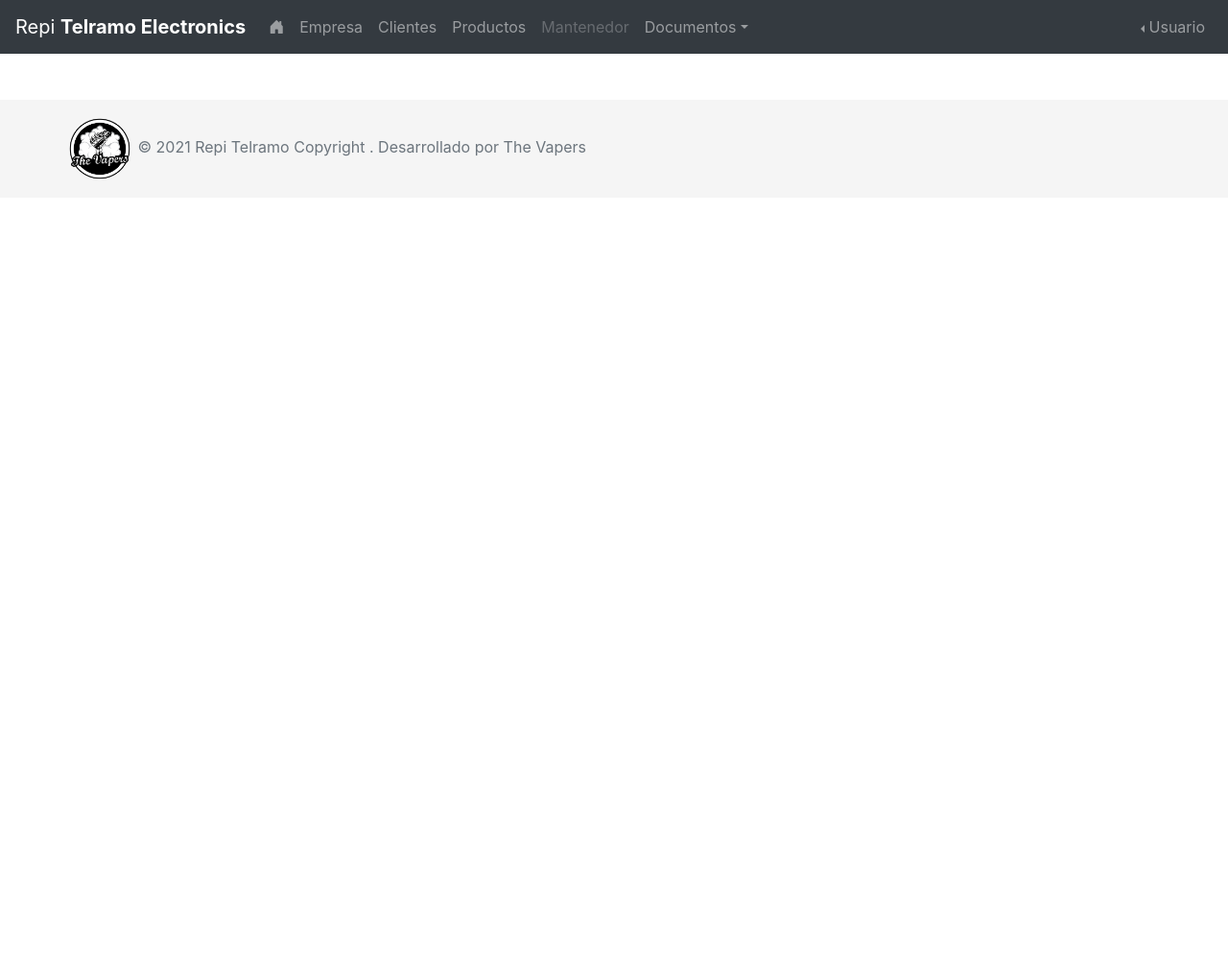
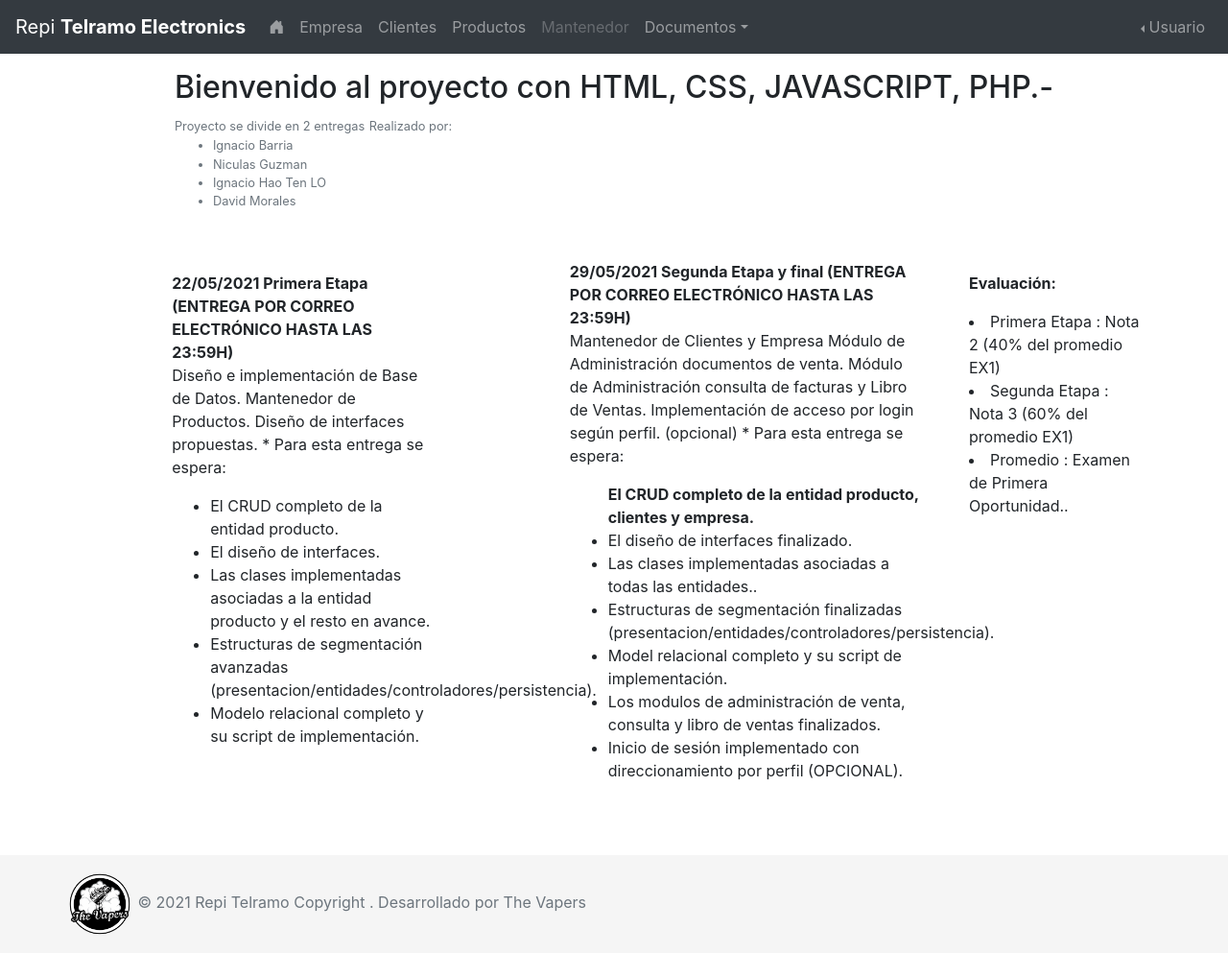
Before and after one commit to Dalxiz/repitelramo, a PHP site: page /Presentacion/principal.php in a window 1280 px wide. Shown: the whole page at 96% size. Before the commit the page ends 187 px from the top, so only its background shows below. Run offline with PHP 8.4, Linux system fonts and the light colour scheme; some libraries are stand-ins or nearby versions.

Commit message:
Principal con mensaje

```diff
--- a/Presentacion/principal.php
+++ b/Presentacion/principal.php
@@ -32,7 +32,68 @@
 
 <?php require_once 'menu.php' ?>
 
+      <div class="container d-block">
+      <div class="row no-gutters  ">
+        <div class="d-inline-block p-12 m-auto pt-3">
+        <h2>Bienvenido al proyecto con HTML, CSS, JAVASCRIPT, PHP.-</h2>
+        <small class="text-muted">Proyecto se divide en 2 entregas</small>
+        <small class="text-muted">Realizado por:
+          <ul>
+            <li>Ignacio Barria</li>
+            <li>Niculas Guzman</li>
+            <li>Ignacio Hao Ten LO</li>
+            <li>David Morales</li>
+          </ul>
+        </small>
+        </div>
+        <div class="col-lg-4 p-5 m-auto">
+          <p><strong>22/05/2021 Primera Etapa (ENTREGA POR CORREO ELECTRÓNICO HASTA LAS 23:59H)</strong><br>
+                Diseño e implementación de Base de Datos.
+                Mantenedor de Productos.
+                Diseño de interfaces propuestas.
+                * Para esta entrega se espera:
+          <ul>
+          <li>El CRUD completo de la entidad producto.</li>
 
+          <li>El diseño de interfaces.</li>
+
+          <li>Las clases implementadas asociadas a la entidad producto y el resto en avance.</li>
+
+          <li>Estructuras de segmentación avanzadas (presentacion/entidades/controladores/persistencia).</li>
+
+          <li>Modelo relacional completo y su script de implementación.</li>
+           </ul>
+          </p>
+        </div>
+        <div class="col-lg-4 p-sm m-auto pt-4">
+          <p><strong>29/05/2021 Segunda Etapa y final (ENTREGA POR CORREO ELECTRÓNICO HASTA LAS 23:59H)</strong><br>
+                Mantenedor de Clientes y Empresa
+                Módulo de Administración documentos de venta.
+                Módulo de Administración consulta de facturas y Libro de Ventas.
+                Implementación de acceso por login según perfil. (opcional)
+                * Para esta entrega se espera:
+          <ul>
+           <strong>El CRUD completo de la entidad producto, clientes y empresa.</strong>
+
+              <li>El diseño de interfaces finalizado.</li>
+              <li>Las clases implementadas asociadas a todas las entidades..</li>
+              <li>Estructuras de segmentación finalizadas (presentacion/entidades/controladores/persistencia).</li>
+              <li>Model relacional completo y su script de implementación.</li>
+              <li>Los modulos de administración de venta, consulta y libro de ventas finalizados.</li>
+              <li>Inicio de sesión implementado con direccionamiento por perfil (OPCIONAL).</li>
+
+           </ul>
+          </p>
+        </div>
+            <div class="col-lg-2 p-sm pt-5">
+                <p><strong>Evaluación:</strong>  <br>
+                    <li>Primera Etapa : Nota 2 (40% del promedio EX1)</li>
+                    <li>Segunda Etapa : Nota 3 (60% del promedio EX1)</li>
+                    <li>Promedio : Examen de Primera Oportunidad..</li>
+                </p>
+            </div>
+      </div>
+      </div>
 
 
 
```
